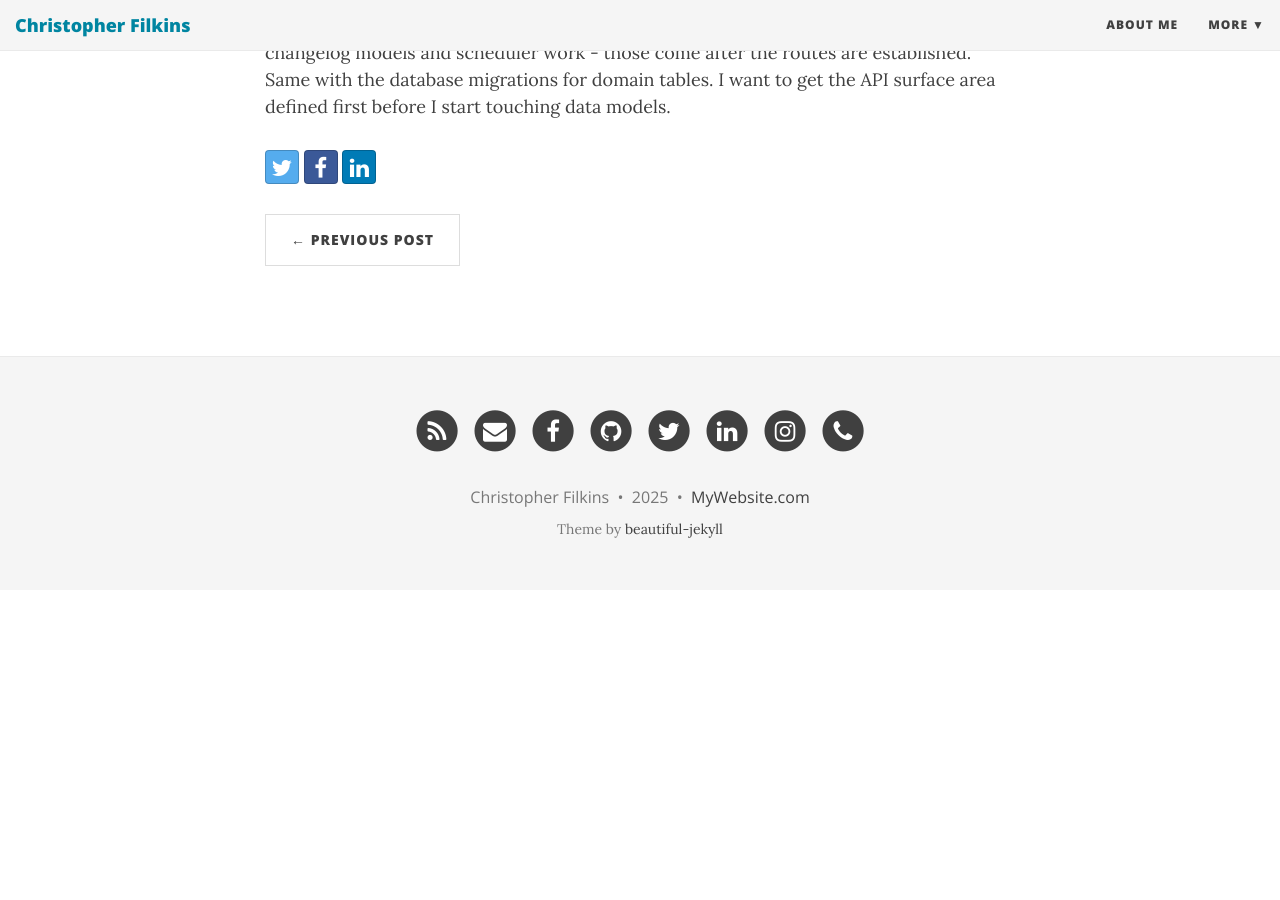
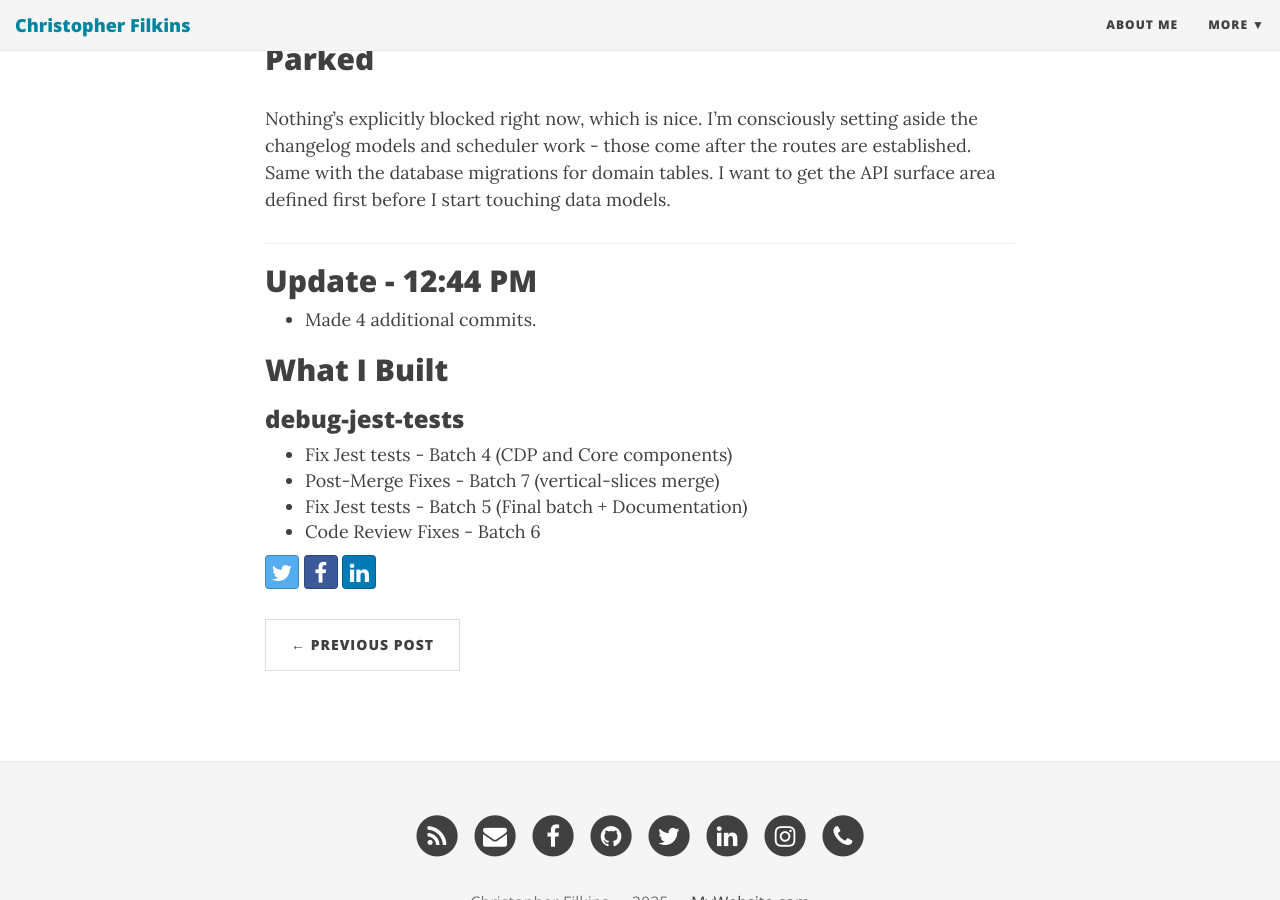
Before and after one commit to filchyboy/filchyboy.github.io, a Jekyll site: the page built from _posts/2025-12-06-todays-plan.md, in a window 1280 px wide and 900 px high, scrolled down 1515 px. Built offline with Jekyll 4.4.1, drawn with Linux system fonts in a browser that asks for light colours; nearby versions of some CDN libraries; before the commit the page ends 2105 px from its top, so only the background shows below that; some of the changed text lies outside the part shown.

Commit message:
Update build-in-public update: Debug Jest Tests

```diff
--- a/_posts/2025-12-06-todays-plan.md
+++ b/_posts/2025-12-06-todays-plan.md
@@ -1,4 +1,5 @@
----
+* Completed 4 tasks today on the Colossalistic Platform project.
+
 layout: post
 title: "Daily Plan - 2025-12-06"
 date: 2025-12-06
@@ -29,3 +30,22 @@ I need to wrap up the Jest test debugging work I've been on and then shift into
 ## Parked
 
 Nothing's explicitly blocked right now, which is nice. I'm consciously setting aside the changelog models and scheduler work - those come after the routes are established. Same with the database migrations for domain tables. I want to get the API surface area defined first before I start touching data models.
+
+---
+
+## Update - 12:44 PM
+
+* Made 4 additional commits.
+
+## What I Built
+
+### debug-jest-tests
+* Fix Jest tests - Batch 4 (CDP and Core components)
+* Post-Merge Fixes - Batch 7 (vertical-slices merge)
+* Fix Jest tests - Batch 5 (Final batch + Documentation)
+* Code Review Fixes - Batch 6
+
+
+<!-- Generated by dev-tracker publish_to_jekyll.py -->
+<!-- last-update: 2025-12-06T20:44:09.305434+00:00 -->
+<!-- unit-ids: debug-jest-tests-batch-4,debug-jest-tests-batch-5,debug-jest-tests-batch-6,debug-jest-tests-batch-7 -->
```
